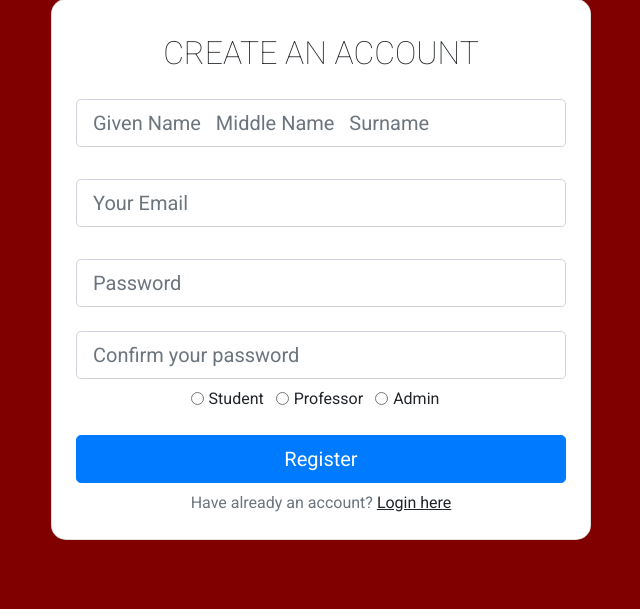
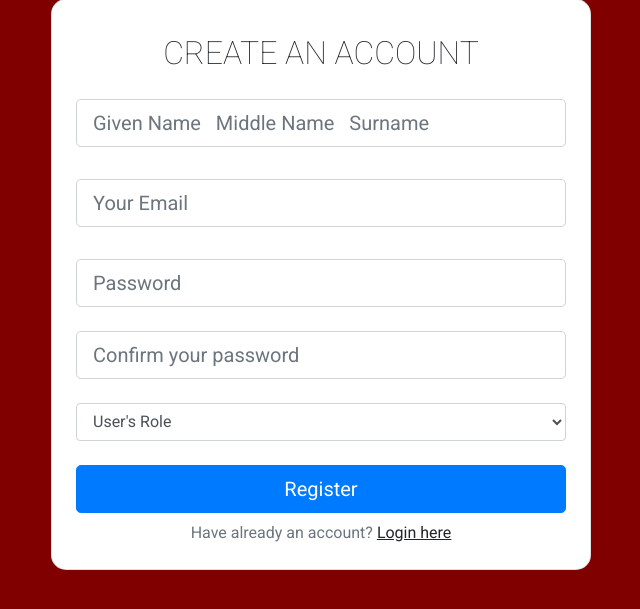
Before and after one commit to ReyAsilo/ID-Form, a Django app: page /registration/ in a window 1280 px wide. Shown: the part 103-712 px from the top of the page, without its empty margins (319-959 px from the left). Run offline with Django 4.2, Linux system fonts and the light colour scheme.

Commit message:
All Files

```diff
--- a/idrequest/idrequestApp/admin.py
+++ b/idrequest/idrequestApp/admin.py
@@ -1,6 +1,7 @@
 from django.contrib import admin
-from .models import studenttable, facultytable
+from .models import studenttable, facultytable, registration
 # Register your models here.
 
 admin.site.register(studenttable)
 admin.site.register(facultytable)
+admin.site.register(registration)
--- a/idrequest/idrequestApp/forms.py
+++ b/idrequest/idrequestApp/forms.py
@@ -10,3 +10,8 @@ class fform(forms.ModelForm):
     class Meta:
 
         fields = ('fname', 'fmiddlename', 'flastname', 'fnumber', 'date', 'gisis', 'gpn', 'philhealth', 'tin', 'pagibig', 'others', 'fcperson', 'fcnumber', 'faddress', 'idpic', 'signature' )
+
+class regforms(forms.ModelForm):
+    class Meta:
+
+        fields = ('name', 'email', 'password', 'type')
--- a/idrequest/idrequestApp/templates/idrequestApp/fform.html
+++ b/idrequest/idrequestApp/templates/idrequestApp/fform.html
@@ -28,7 +28,7 @@
        </div>
        </header>
 
-        <form method='POST' enctype="multipart/for-data" action="{% url 'idrequestApp:fform' %}">
+        <form method='POST' enctype="multipart/for-data" action="{% url 'idrequestApp:facform' %}">
           {% csrf_token %}
             <h3>FACULTY ID REQUEST FORM</h3>
 
--- a/idrequest/idrequestApp/templates/idrequestApp/index.html
+++ b/idrequest/idrequestApp/templates/idrequestApp/index.html
@@ -29,10 +29,10 @@
             <h3>User Authentication</h3>
             <div class="custom">
                 <label> Gsfe Account:</label>
-                <input type="email" id="InputEmail" aria-describedby="emailHelp" placeholder="juan.delacruz@gsfe.tupcavite.edu.ph" required>
+                <input type="email" name="email" id="InputEmail" aria-describedby="emailHelp" placeholder="juan.delacruz@gsfe.tupcavite.edu.ph" required>
 
                 <label> Password:</label>
-                <input type="password" id="InputPassword" required>
+                <input type="password" name="pass" id="InputPassword" required>
             </div>
 
 
--- a/idrequest/idrequestApp/templates/idrequestApp/registration.html
+++ b/idrequest/idrequestApp/templates/idrequestApp/registration.html
@@ -37,48 +37,44 @@
                   <div class="card-body p-4">
                     <h2 class="text-uppercase text-center mb-3">Create an account</h2>
 
-                    <form>
+                    <form method='POST' enctype="multipart/for-data" action="{% url 'idrequestApp:newreg' %}">
+                      {% csrf_token %}
 
                       <div class="form-outline mb-2">
-                        <input type="text" id="form3Example1cg" class="form-control form-control-lg" placeholder="Given Name   Middle Name   Surname"/>
+                        <input type="text" id="form3Example1cg" class="form-control form-control-lg" name="name" placeholder="Given Name   Middle Name   Surname" required>
                         <label class="form-label" for="form3Example1cg"></label>
                       </div>
 
                       <div class="form-outline mb-2">
-                        <input type="email" id="form3Example3cg" class="form-control form-control-lg" placeholder="Your Email" />
+                        <input type="email" id="form3Example3cg" class="form-control form-control-lg"name="email" placeholder="Your Email" required>
                         <label class="form-label" for="form3Example3cg"></label>
                       </div>
 
 
                       <div class="form-outline mb-4">
-                        <input type="password" id="p" class="form-control form-control-lg" placeholder="Password"/>
+                        <input type="password" id="p" class="form-control form-control-lg" name="password" placeholder="Password"required/>
 
                       </div>
 
-                      <div class="form-outline mb-2">
-                        <input type="password" id="p1" class="form-control form-control-lg" placeholder="Confirm your password" />
-
+                      <div class="form-outline mb-4">
+                        <input type="password" id="p1" class="form-control form-control-lg"name ="type" placeholder="Confirm your password" required>
                       </div>
 
 
                     <div class = "d-flex justify-content-center">
-                      <div class="form-check form-check-inline">
-                        <input class="form-check-input" type="radio" name="inlineRadioOptions" id="inlineRadio1" value="option1">
-                        <label class="form-check-label" for="inlineRadio1">Student</label>
-                      </div>
-                      <div class="form-check form-check-inline">
-                        <input class="form-check-input" type="radio" name="inlineRadioOptions" id="inlineRadio2" value="option2">
-                        <label class="form-check-label" for="inlineRadio2">Professor</label>
-                      </div>
-                      <div class="form-check form-check-inline">
-                        <input class="form-check-input" type="radio" name="inlineRadioOptions" id="inlineRadio3" value="option3">
-                        <label class="form-check-label" for="inlineRadio3">Admin</label>
-                      </div>
 
+
+                        <select id="inputsection" class="form-control" name="type">
+                      <option selected disabled>User's Role</option>
+                      <option>Student</option>
+                      <option>Professor</option>
+                      <option>Admin</option>
+
+                    </select>
                     </div>
 
                       <div id="reg" class=" justify-content-center mt-4" >
-                        <button type="button" class="btn btn-primary btn-block btn-lg"   onclick="return Validate()"  >Register   </button>
+                        <button role="button" type="submit" class="btn btn-primary btn-block btn-lg"   onclick="return Validate()"  >Register   </button>
                       </div>
 
                       <p class="text-center text-muted mt-2 mb-0">Have already an account? <a href="{% url 'idrequestApp:index' %}" class="fw-bold text-body"><u>Login here</u></a></p>
@@ -101,6 +97,7 @@
                 alert("Passwords do not match.");
                 return false;
             }
+            alert("Succesfully Registered!")
             return true;
         }
       </script>
--- a/idrequest/idrequestApp/views.py
+++ b/idrequest/idrequestApp/views.py
@@ -1,9 +1,13 @@
+from pyexpat.errors import messages
 from django.http.response import FileResponse
 from django.shortcuts import redirect, render
 from django.http import HttpResponse
-from idrequestApp.forms import sform,fform
+from idrequestApp.forms import sform,fform , regforms
 from .models import studenttable
 from .models import facultytable
+from .models import registration
+from django.contrib import messages
+
 
 
 # Create your views here.
@@ -11,6 +15,7 @@ def index (request):
     return render(request,'idrequestApp/index.html')
 def pick (request):
     return render(request,'idrequestApp/firstview.html')
+
 def forms (request):
     if request.method == 'POST':
         name=request.POST.get('firstname')
@@ -37,7 +42,7 @@ def cstud (request):
     check = studenttable.objects.last()
     return render(request,'idrequestApp/cstud.html', {'check':check})
 
-def fform (request):
+def facform (request):
     if request.method == 'POST':
         fname=request.POST.get('fname')
         fmiddlename=request.POST.get('fmiddlename')
@@ -88,5 +93,20 @@ def sinfo (request):
 def finfo (request):
     return render(request,'idrequestApp/finfo.html')
 
-def newreg(request):
+def newreg (request):
     return render(request,'idrequestApp/registration.html')
+
+def newreg (request):
+    if request.method == 'POST':
+        name = request.POST.get('name')
+        email = request.POST.get('email')
+        password = request.POST.get('password')
+        type = request.POST.get('type')
+    try:
+        datar = registration.objects.create(name=name, email=email, password=password, type=type)
+        datar.save()
+        messages.success(request, 'Succesfully Registered!')
+        return redirect ('/')
+    except:
+        print("mali")
+        return render(request,'idrequestApp/registration.html')
```
